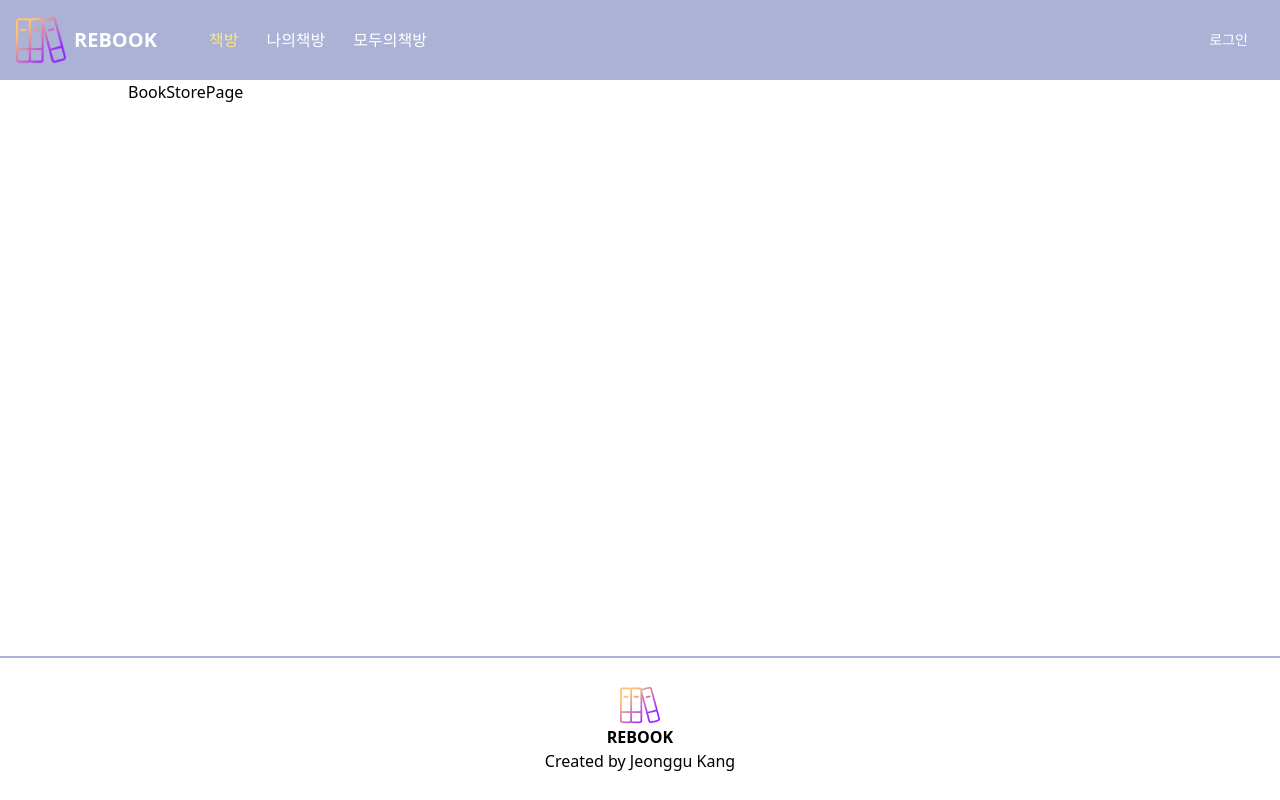
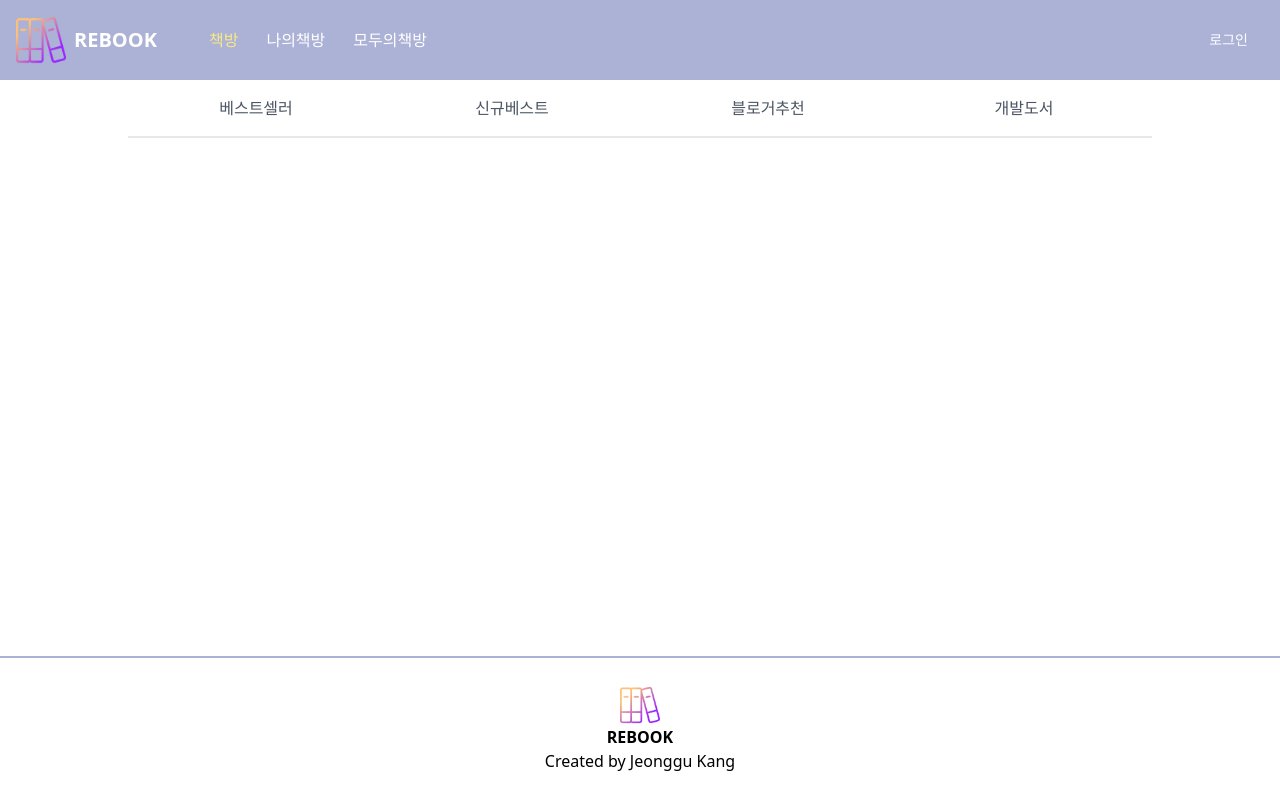
Before and after one commit to jgkang9402/Next-Rebook, a Next.js app: page /bookstore in a window 1280 px wide. Built offline with nearby package versions, Linux system fonts and the light colour scheme.

Commit message:
Feat: MenuTab 공통 컴포넌트 생성

```diff
--- a/src/app/bookstore/page.tsx
+++ b/src/app/bookstore/page.tsx
@@ -1,7 +1,29 @@
-import React from "react";
+import MenuTab, { tabType } from "@/components/common/MenuTab";
 
 const BookStorePage = () => {
-  return <div>BookStorePage</div>;
+  const menuList: tabType[] = [
+    {
+      labelName: "베스트셀러",
+      pathType: "bestseller",
+    },
+    {
+      labelName: "신규베스트",
+      pathType: "itemnewspecial",
+    },
+    {
+      labelName: "블로거추천",
+      pathType: "blogbest",
+    },
+    {
+      labelName: "개발도서",
+      pathType: "itemeditorchoice",
+    },
+  ];
+  return (
+    <div>
+      <MenuTab tabList={menuList} />
+    </div>
+  );
 };
 
 export default BookStorePage;
--- /dev/null
+++ b/src/components/common/MenuTab.tsx
@@ -0,0 +1,42 @@
+"use client";
+
+import { useRouter, useSearchParams } from "next/navigation";
+import React from "react";
+
+export interface tabType {
+  labelName: string;
+  pathType: string;
+}
+
+interface MenuTabProps {
+  tabList: tabType[];
+}
+const MenuTab = ({ tabList }: MenuTabProps) => {
+  const router = useRouter();
+  const search = useSearchParams();
+
+  return (
+    <div className="bg-white">
+      <ul className="flex">
+        {tabList.map((item: tabType) => {
+          return (
+            <li key={item.pathType} className="w-full flex-1 block">
+              <button
+                onClick={() => router.push(`?curtab=${item.pathType}`)}
+                className={`w-full py-4 px-6 block hover:text-primary hover:border-primary focus:outline-none ${
+                  search.get("curtab") === item.pathType
+                    ? "text-primary border-primary"
+                    : "text-gray-600"
+                } border-b-2 font-medium`}
+              >
+                {item.labelName}
+              </button>
+            </li>
+          );
+        })}
+      </ul>
+    </div>
+  );
+};
+
+export default MenuTab;
```
